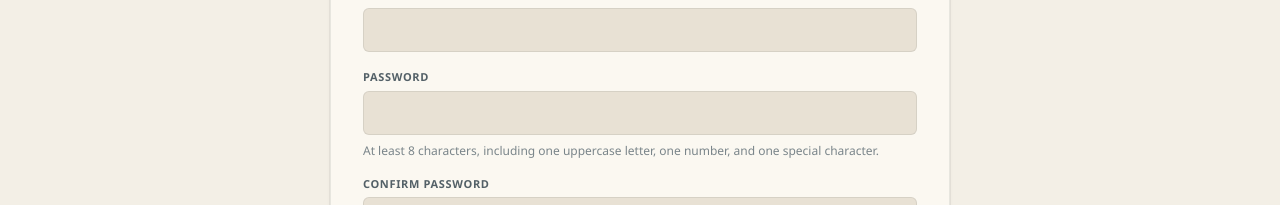
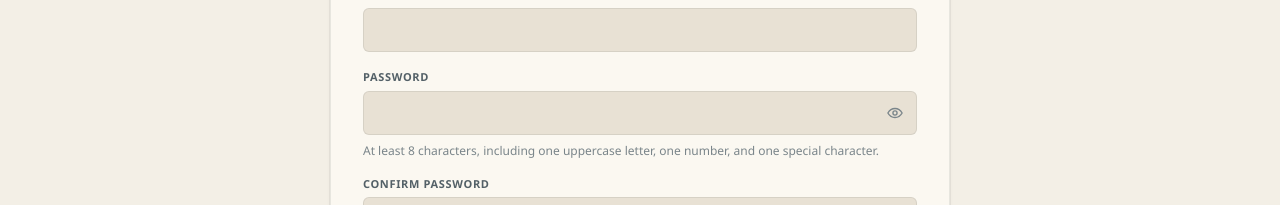
Before and after one commit to CarlosSV923/GameBook.Frontend, a Next.js app: page /register in a window 1280 px wide. Shown: the part 595-800 px from the top of the page. Built offline with nearby package versions, Linux system fonts and the light colour scheme.

Commit message:
fix: improve suggestion and password controls

```diff
--- a/src/app/globals.css
+++ b/src/app/globals.css
@@ -437,6 +437,55 @@ h2 {
   border-color: var(--danger);
 }
 
+.auth-form__password-control {
+  position: relative;
+}
+
+.auth-form__password-control input {
+  padding-right: 52px;
+}
+
+.auth-form__password-toggle {
+  position: absolute;
+  z-index: 1;
+  top: 0;
+  right: 0;
+  display: grid;
+  width: 44px;
+  min-height: 44px;
+  padding: 0;
+  place-items: center;
+  color: var(--ink-muted);
+  background: transparent;
+  border: 0;
+  border-radius: 6px;
+  cursor: pointer;
+  transition:
+    color 160ms ease-out,
+    background-color 160ms ease-out;
+}
+
+.auth-form__password-toggle:hover,
+.auth-form__password-toggle[aria-pressed="true"] {
+  color: var(--ink);
+  background: color-mix(in srgb, var(--slate) 12%, transparent);
+}
+
+.auth-form__password-toggle:focus-visible {
+  outline: 2px solid var(--focus-ring);
+  outline-offset: -3px;
+}
+
+.auth-form__password-toggle svg {
+  width: 18px;
+  height: 18px;
+  fill: none;
+  stroke: currentColor;
+  stroke-linecap: round;
+  stroke-linejoin: round;
+  stroke-width: 1.8;
+}
+
 .auth-form__hint,
 .auth-form__field-error {
   font-size: 0.75rem;
--- a/src/features/auth/auth-form.tsx
+++ b/src/features/auth/auth-form.tsx
@@ -3,6 +3,7 @@
 import Link from "next/link";
 import { useState, type FormEvent } from "react";
 
+import { PasswordInput } from "@/features/auth/password-input";
 import { ApiClientError } from "@/shared/api/http";
 import type { Messages } from "@/shared/i18n/messages";
 import { usePreferences } from "@/features/preferences/preferences-provider";
@@ -215,8 +216,19 @@ function AuthField({
   const describedBy = [hintId, errorId].filter(Boolean).join(" ") || undefined;
 
   return (
-    <label className="auth-form__field" htmlFor={id}>
-      <span>{label}</span>
+    <div className="auth-form__field">
+      <label htmlFor={id}>{label}</label>
+      {type === "password" ? (
+        <PasswordInput
+          ariaInvalid={Boolean(error)}
+          autoComplete={autoComplete}
+          describedBy={describedBy}
+          id={id}
+          name={id}
+          onChange={onChange}
+          value={value}
+        />
+      ) : (
         <input
           aria-describedby={describedBy}
           aria-invalid={Boolean(error)}
@@ -229,6 +241,7 @@ function AuthField({
           type={type}
           value={value}
         />
+      )}
       {hint ? (
         <span className="auth-form__hint" id={hintId}>
           {hint}
@@ -239,7 +252,7 @@ function AuthField({
           {error}
         </span>
       ) : null}
-    </label>
+    </div>
   );
 }
 
--- /dev/null
+++ b/src/features/auth/password-input.tsx
@@ -0,0 +1,78 @@
+"use client";
+
+import { useState } from "react";
+
+import { usePreferences } from "@/features/preferences/preferences-provider";
+
+type PasswordInputProps = {
+  ariaInvalid: boolean;
+  autoComplete: string;
+  describedBy?: string;
+  id: string;
+  minLength?: number;
+  name: string;
+  onChange: (value: string) => void;
+  value: string;
+};
+
+export function PasswordInput({
+  ariaInvalid,
+  autoComplete,
+  describedBy,
+  id,
+  minLength,
+  name,
+  onChange,
+  value,
+}: PasswordInputProps) {
+  const { copy } = usePreferences();
+  const [isVisible, setIsVisible] = useState(false);
+  const actionLabel = isVisible
+    ? copy.auth.fields.hidePassword
+    : copy.auth.fields.showPassword;
+
+  return (
+    <div className="auth-form__password-control">
+      <input
+        aria-describedby={describedBy}
+        aria-invalid={ariaInvalid}
+        autoComplete={autoComplete}
+        id={id}
+        minLength={minLength}
+        name={name}
+        onChange={(event) => onChange(event.target.value)}
+        required
+        type={isVisible ? "text" : "password"}
+        value={value}
+      />
+      <button
+        aria-label={actionLabel}
+        aria-pressed={isVisible}
+        className="auth-form__password-toggle"
+        onClick={() => setIsVisible((current) => !current)}
+        title={actionLabel}
+        type="button"
+      >
+        {isVisible ? <EyeOffIcon /> : <EyeIcon />}
+      </button>
+    </div>
+  );
+}
+
+function EyeIcon() {
+  return (
+    <svg aria-hidden="true" viewBox="0 0 24 24">
+      <path d="M2.5 12s3.4-6 9.5-6 9.5 6 9.5 6-3.4 6-9.5 6-9.5-6-9.5-6Z" />
+      <circle cx="12" cy="12" r="2.75" />
+    </svg>
+  );
+}
+
+function EyeOffIcon() {
+  return (
+    <svg aria-hidden="true" viewBox="0 0 24 24">
+      <path d="M3 3l18 18M10.6 6.2A10.9 10.9 0 0 1 12 6c6.1 0 9.5 6 9.5 6a17.7 17.7 0 0 1-3 3.6M6.2 6.2A17.7 17.7 0 0 0 2.5 12S5.9 18 12 18c1.3 0 2.5-.3 3.5-.8" />
+      <path d="M9.9 9.9a3 3 0 0 0 4.2 4.2" />
+    </svg>
+  );
+}
--- a/src/features/catalog/catalog-filters.tsx
+++ b/src/features/catalog/catalog-filters.tsx
@@ -304,18 +304,25 @@ function SuggestionField({
   onChange,
   onSelect,
 }: SuggestionFieldProps) {
+  const [isFocused, setIsFocused] = useState(false);
+  const hasSuggestions = isFocused && suggestions.length > 0;
+
   return (
     <div className="catalog-filter-field catalog-filter-field--suggestion">
       <label htmlFor={id}>{label}</label>
       <input
         aria-autocomplete="list"
         aria-controls={`${id}-suggestions`}
+        aria-expanded={hasSuggestions}
+        onBlur={() => window.setTimeout(() => setIsFocused(false), 0)}
         onChange={(event) => onChange(event.target.value)}
+        onFocus={() => setIsFocused(true)}
+        role="combobox"
         value={value}
         id={id}
         type="search"
       />
-      {suggestions.length > 0 ? (
+      {hasSuggestions ? (
         <ul
           className="catalog-filter-suggestions"
           id={`${id}-suggestions`}
@@ -328,7 +335,13 @@ function SuggestionField({
               key={suggestionKey(suggestion)}
               role="option"
             >
-              <button onClick={() => onSelect(suggestion)} type="button">
+              <button
+                onClick={() => {
+                  onSelect(suggestion);
+                  setIsFocused(false);
+                }}
+                type="button"
+              >
                 {suggestion.name}
               </button>
             </li>
--- a/src/features/profile/profile-page.tsx
+++ b/src/features/profile/profile-page.tsx
@@ -5,6 +5,7 @@ import { useRouter } from "next/navigation";
 import { useEffect, useState, type FormEvent } from "react";
 
 import { useAuth } from "@/features/auth/auth-provider";
+import { PasswordInput } from "@/features/auth/password-input";
 import {
   type ChangePasswordFieldErrors,
   validateChangePasswordForm,
@@ -208,18 +209,16 @@ function PasswordField({
   const describedBy = [hintId, errorId].filter(Boolean).join(" ") || undefined;
 
   return (
-    <label className="auth-form__field" htmlFor={id}>
-      <span>{label}</span>
-      <input
-        aria-describedby={describedBy}
-        aria-invalid={Boolean(error)}
+    <div className="auth-form__field">
+      <label htmlFor={id}>{label}</label>
+      <PasswordInput
+        ariaInvalid={Boolean(error)}
         autoComplete={autoComplete}
+        describedBy={describedBy}
         id={id}
         minLength={id === "profile-new-password" ? 8 : 1}
         name={id}
-        onChange={(event) => onChange(event.target.value)}
-        required
-        type="password"
+        onChange={onChange}
         value={value}
       />
       {hint ? (
@@ -232,7 +231,7 @@ function PasswordField({
           {error}
         </span>
       ) : null}
-    </label>
+    </div>
   );
 }
 
--- a/src/shared/i18n/messages.ts
+++ b/src/shared/i18n/messages.ts
@@ -104,6 +104,8 @@ export const messages = {
         passwordConfirmation: "Confirm password",
         passwordHint:
           "At least 8 characters, including one uppercase letter, one number, and one special character.",
+        showPassword: "Show password",
+        hidePassword: "Hide password",
       },
       errors: {
         duplicateEmail: "That email address is already registered.",
@@ -298,6 +300,8 @@ export const messages = {
         passwordConfirmation: "Confirma la contraseña",
         passwordHint:
           "Al menos 8 caracteres, con una mayúscula, un número y un carácter especial.",
+        showPassword: "Mostrar contraseña",
+        hidePassword: "Ocultar contraseña",
       },
       errors: {
         duplicateEmail: "Ese correo electrónico ya está registrado.",
```
Also changed, not shown: 2 other files (tests, documents, lock files or other folders). Lines whose indentation alone changed are shown as unchanged.
